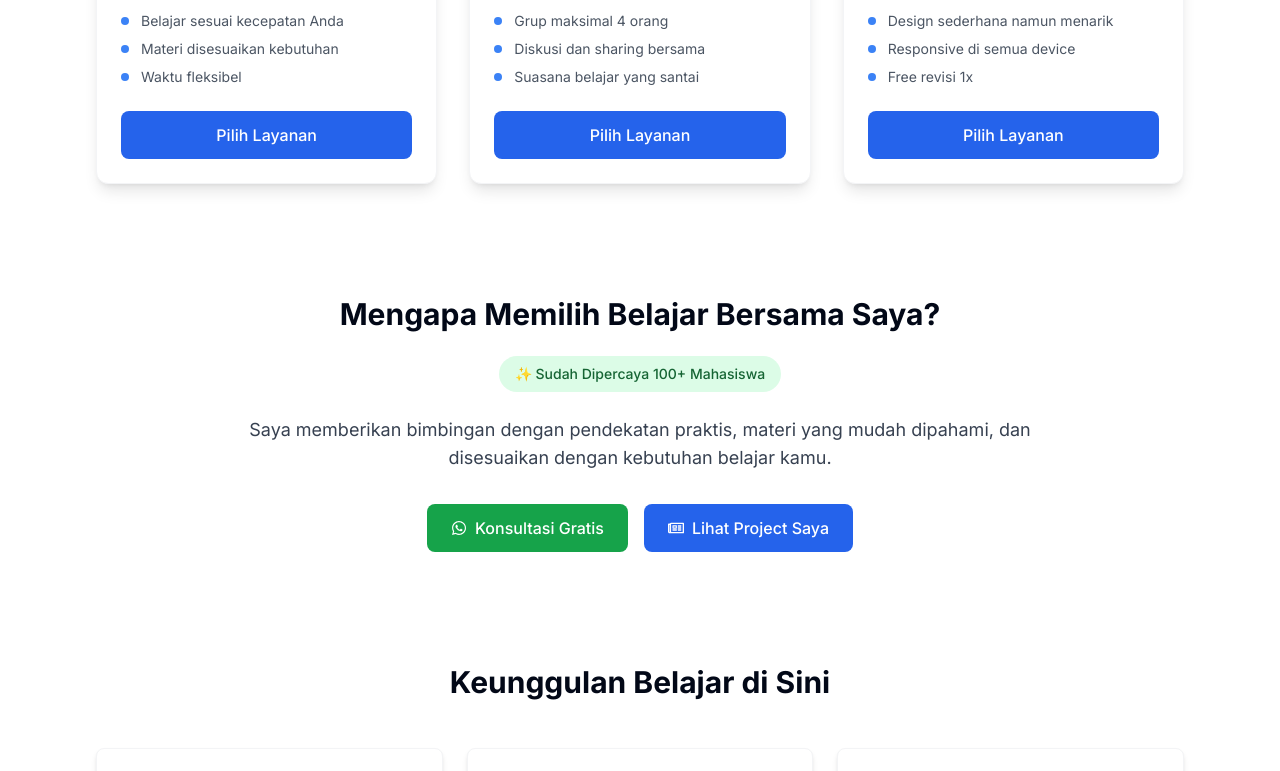
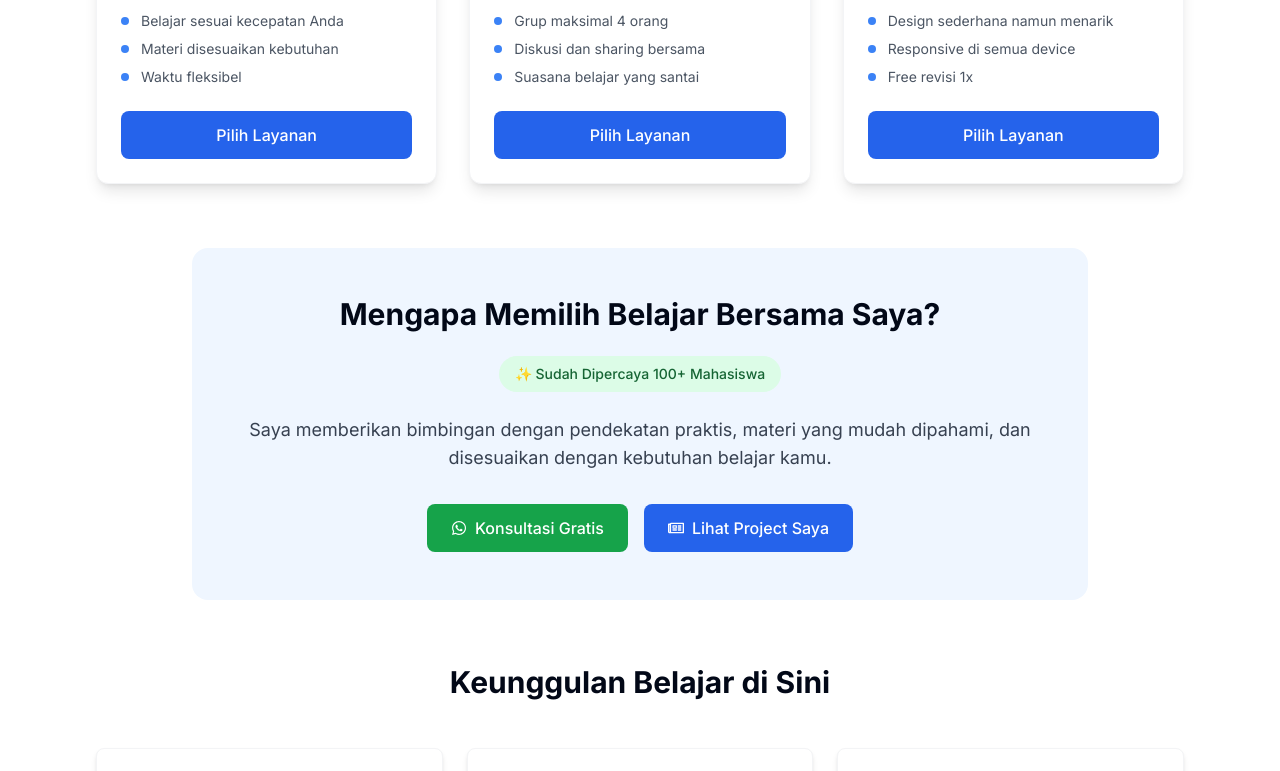
Before and after one commit to TeguhBagasM/thieverse, a Next.js app: page /layanan in a window 1280 px wide. Shown: the part 637-1408 px from the top of the page. Built offline with nearby package versions, Linux system fonts and the light colour scheme; no server answers.

Commit message:
fix: color ui card

```diff
--- a/app/layanan/page.tsx
+++ b/app/layanan/page.tsx
@@ -104,7 +104,7 @@ export default function JasaPage() {
           ))}
         </div>
 
-        <div className="w-full max-w-4xl bg-white dark:bg-gray-900 rounded-2xl p-8 sm:p-12 mb-16">
+        <div className="w-full max-w-4xl bg-blue-50 dark:bg-gray-900 rounded-2xl p-8 sm:p-12 mb-16">
           <h2 className="text-2xl sm:text-3xl font-bold text-center text-dark dark:text-light mb-6">
             Mengapa Memilih Belajar Bersama Saya?
           </h2>
```
